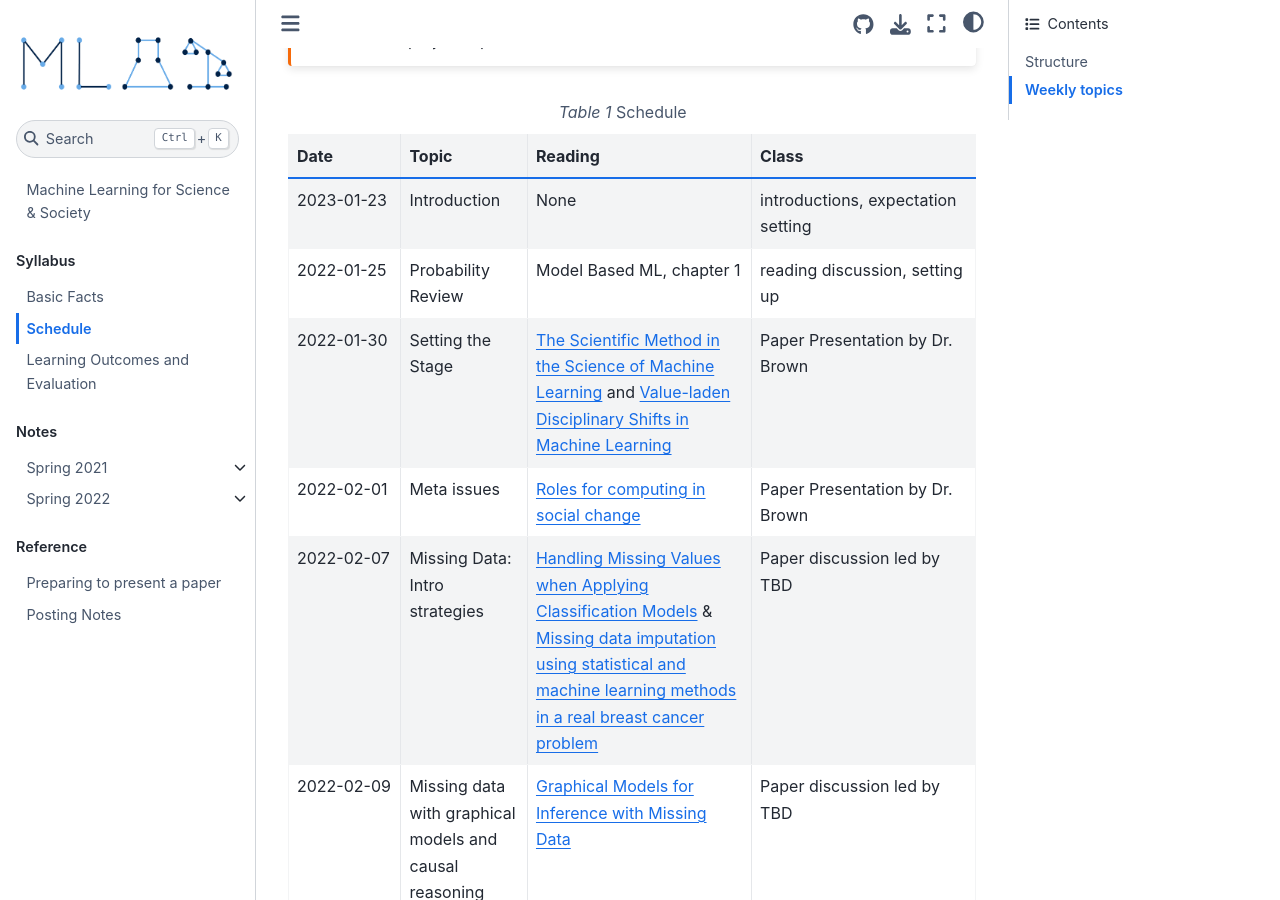
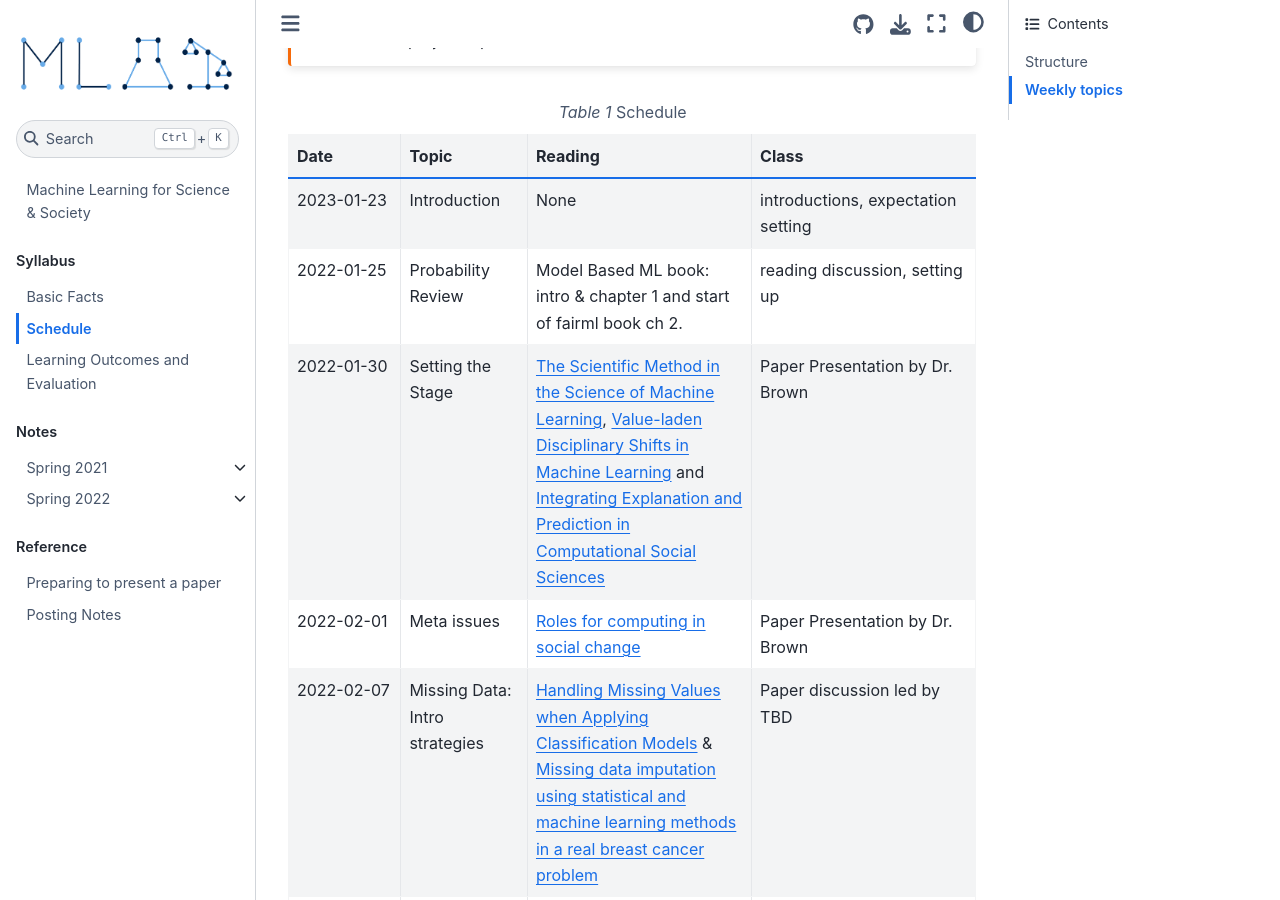
Before and after one commit to ml4scisoc/ml4scisoc.github.io, a Jupyter Book: the page built from syllabus/schedule.md, in a window 1280 px wide and 900 px high, scrolled down 1237 px. Built offline with Jupyter Book 1.0.4 settings and Sphinx 7.4.7 and the Sphinx Book theme 1.1.4, drawn with Linux system fonts in a browser that asks for light colours; pages that are not in the unit, such as notebooks, are missing from menus.

Commit message:
update readings

```diff
--- a/syllabus/schedule.md
+++ b/syllabus/schedule.md
@@ -55,11 +55,11 @@ The first two weeks will be as follows, other papers will liklely be adjusted ba
   - introductions, expectation setting
 * - 2022-01-25
   - Probability Review
-  - Model Based ML, chapter 1
+  - Model Based ML book: intro & chapter 1 and start of fairml book ch 2.
   - reading discussion, setting up
 * - 2022-01-30
   - Setting the Stage
-  - [The Scientific Method in the Science of Machine Learning](https://arxiv.org/abs/1904.10922) and [Value-laden Disciplinary Shifts in Machine Learning](https://arxiv.org/abs/1912.01172)
+  - [The Scientific Method in the Science of Machine Learning](https://arxiv.org/abs/1904.10922), [Value-laden Disciplinary Shifts in Machine Learning](https://arxiv.org/abs/1912.01172) and [Integrating Explanation and Prediction in Computational Social Sciences](https://www.nature.com/articles/s41586-021-03659-0)
   - Paper Presentation by Dr. Brown
 * - 2022-02-01
   - Meta issues
```
